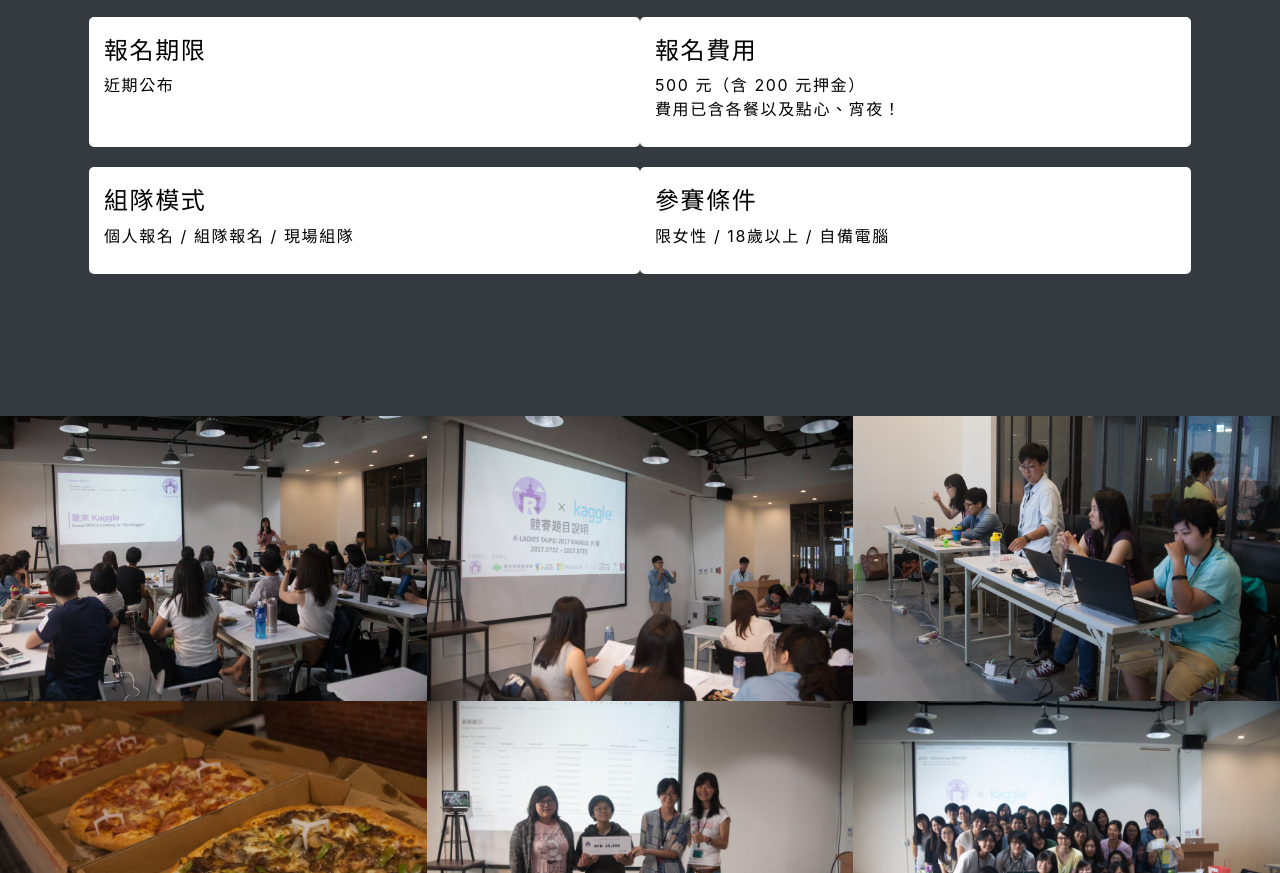
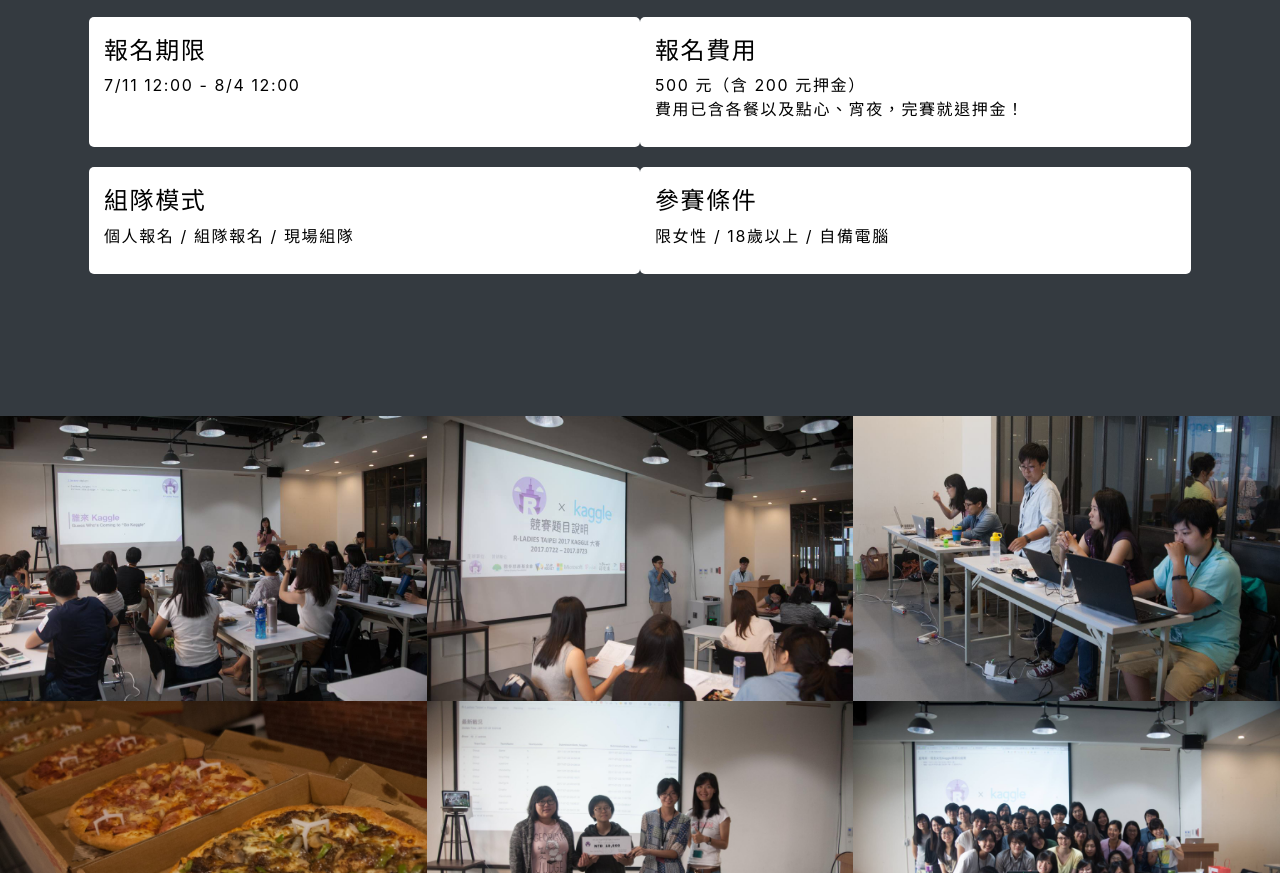
Before and after one commit to rladiestaipei/2018_Kaggle, a website with bundled scripts: page index.html in a window 1280 px wide. Shown: the part 2302-3175 px from the top of the page. Built offline with nearby package versions, Linux system fonts and the light colour scheme.

Commit message:
Modify time

```diff
--- a/index.html
+++ b/index.html
@@ -156,11 +156,11 @@
             </div>
             <div class="col-lg-6 col-sm-6 mx-auto info-box">
               <h4>報名期限</h4>
-              <p>近期公布</p>
+              <p> 7/11 12:00 - 8/4 12:00</p>
             </div>
             <div class="col-lg-6 col-sm-6 mx-auto info-box">
               <h4>報名費用</h4>
-              <p>500 元（含 200 元押金）<br>費用已含各餐以及點心、宵夜！</p>
+              <p>500 元（含 200 元押金）<br>費用已含各餐以及點心、宵夜，完賽就退押金！</p>
             </div>
             <div class="col-lg-6 col-sm-6 mx-auto info-box">
               <h4>組隊模式</h4>
@@ -258,7 +258,7 @@
         <h2 class="mb-4">近期開放報名</h2>
         <p align="justify">我們會將最新資料同步更新於這個網站、R Ladies Taipei 臉書社團、和 MeetUp。請密切留意這幾個訊息管道。</p>
           <p align="justify">註：為避免男性或有人亂入，報名後會先經過主辦單位初步審核，約 3 個工作天，請耐心等候。</p><br>
-        <a class="btn btn-light btn-xl sr-button" href="">前往報名</a>
+        <a class="btn btn-light btn-xl sr-button" href="https://rladiestaipei.kktix.cc/events/2018kaggle">前往報名</a>
       </div>
     </section>
 
```
